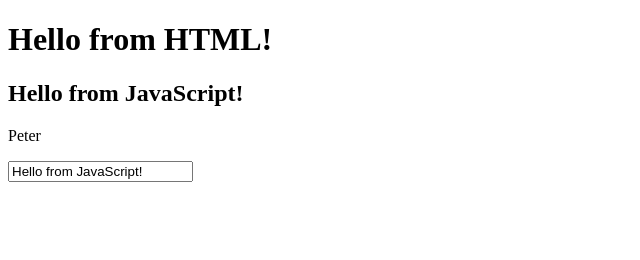
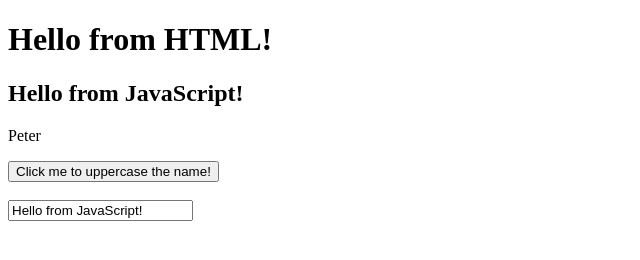
Before and after one commit to Pulp-Function/practice_vuejs, a plain HTML site: page index.html in a window 1280 px wide. Shown: the whole page, without its empty margins (0-640 px from the left). Drawn offline with nearby package versions, Linux system fonts and the light colour scheme.

Commit message:
Add button with v-on:click to run a method

```diff
--- a/index.html
+++ b/index.html
@@ -12,6 +12,9 @@
   <div id="app">
     <h2>{{ message }}</h2>
     <p>{{ name }}</p>
+    <button v-on:click="upperName()">Click me to uppercase the name!</button>
+    <br>
+    <br>
     <input v-model="message" type="text">
   </div>
 </body>
--- a/index.js
+++ b/index.js
@@ -8,4 +8,10 @@ var app = new Vue({
       name: "Peter",
     };
   },
+  methods: {
+    upperName: function () {
+      console.log("upperName", this.message, this.name);
+      this.name = this.name.toUpperCase();
+    },
+  },
 });
```
